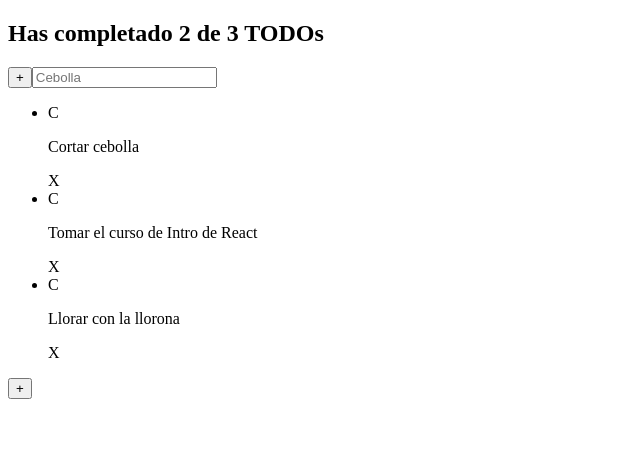
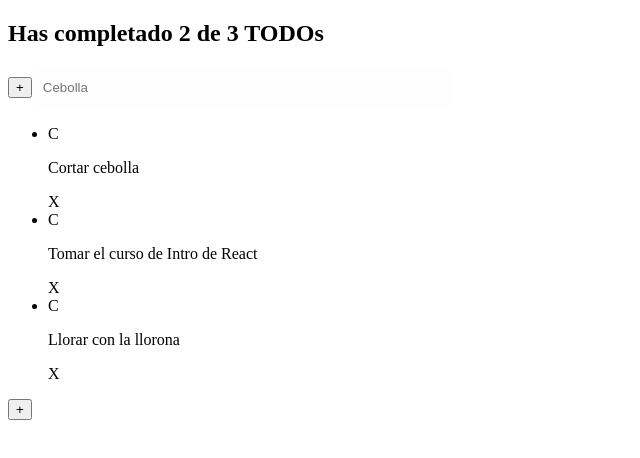
Before and after one commit to ramiroguzmanc/ToDoList, a React (Create React App) app: page / in a window 1280 px wide. Shown: the top 458 px of the page, without its empty margins (0-640 px from the left). Built offline with nearby package versions, Linux system fonts and the light colour scheme.

Commit message:
Agregando CSS a la barra de búsqueda

```diff
--- a/src/Components/TodoSearch.jsx
+++ b/src/Components/TodoSearch.jsx
@@ -1,9 +1,10 @@
 import React from "react";
+import "../styles/TodoSearch.css";
 
 const TodoSearch = () => {
   return (
     <React.Fragment>
-      <input type="text" placeholder="Cebolla" />
+      <input type="text" placeholder="Cebolla" className="searchInput" />
     </React.Fragment>
   );
 };
--- /dev/null
+++ b/src/styles/TodoSearch.css
@@ -0,0 +1,16 @@
+.searchInput {
+  width: 400px;
+  height: 40px;
+  border: 1px solid transparent;
+  border-radius: 6px;
+  background-color: rgba(244, 244, 244, 0.1);
+  color: whitesmoke;
+  padding: 0px 10px;
+}
+
+.searchInput:focus {
+  outline: none;
+  width: 450px;
+  height: 50px;
+  font-size: 110%;
+}
```
